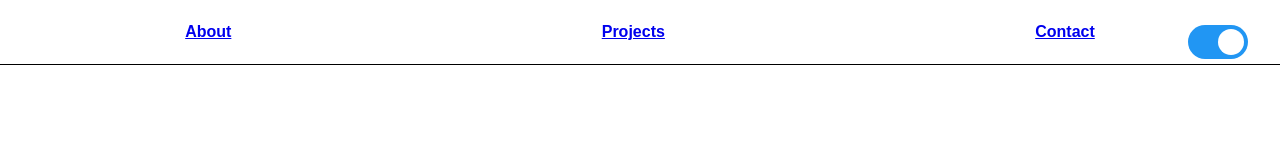
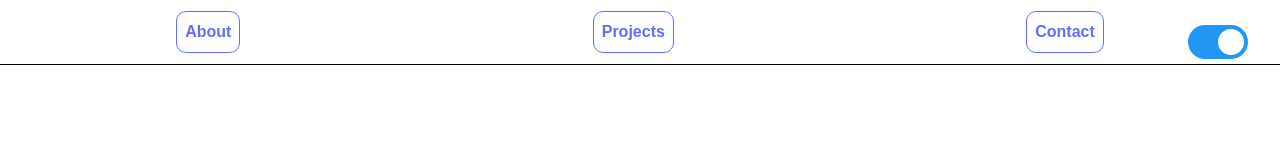
Before and after one commit to Kevma50287/PersonalWebsite, a React (Vite) app: page / in a window 1280 px wide. Shown: the top 160 px of the page. Built offline with nearby package versions, Linux system fonts and the light colour scheme.

Commit message:
Factored out text-decoration:none for anchor tag

```diff
--- a/src/index.scss
+++ b/src/index.scss
@@ -8,7 +8,6 @@
   width: 100%;
   margin: 0;
   padding: 0;
-  // background-color: inherit;
   box-sizing: border-box;
   font-synthesis: none;
   text-rendering: optimizeLegibility;
@@ -16,7 +15,6 @@
   -moz-osx-font-smoothing: grayscale;
   -webkit-text-size-adjust: 100%;
   scroll-behavior: smooth;
-
 }
 
 html {
@@ -56,6 +54,10 @@ button {
   transition: border-color 0.25s;
 }
 
+a {
+  text-decoration: none;
+}
+
 // button:hover {
 //   border-color: $button-hover-color;
 //   color: $button-hover-color;
@@ -84,7 +86,6 @@ button {
   a {
     font-weight: 500;
     color: $button-color-dark;
-    text-decoration: inherit;
     border: 1px solid $button-color-dark
   }
   a:hover {
@@ -99,8 +100,18 @@ button {
 .light {
   background-color: $bg-color-light;
   color: black;
+
   #header {
     background-color: white;
     border-bottom:1px solid black;
   }
+
+  a {
+    font-weight: 500;
+    color: $button-color-dark;
+    border: 1px solid $button-color-dark
+  }
+  a:hover {
+    color: $a-hover-color-dark;
+  }
 }
```
